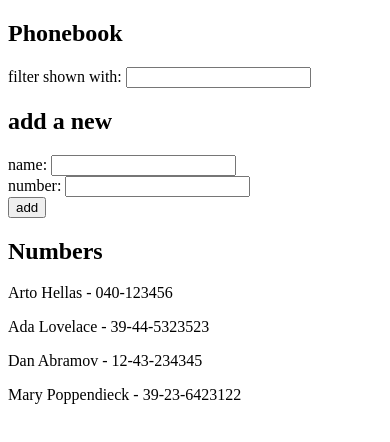
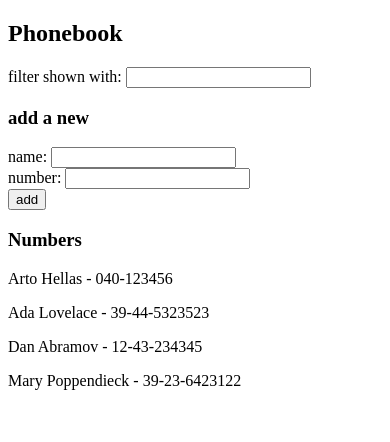
Before and after one commit to migueljpi/fullstack-open, a React (Vite) app in the folder part2/phonebook/: page / in a window 390 px wide. Shown: the top 442 px of the page. Built offline with nearby package versions, Linux system fonts and the light colour scheme.

Commit message:
2.10: The Phonebook Step 5

```diff
--- a/part2/phonebook/src/App.jsx
+++ b/part2/phonebook/src/App.jsx
@@ -35,12 +35,37 @@ const App = () => {
   return (
     <div>
       <h2>Phonebook</h2>
-      <form>
+      <Filter filter={filter} setFilter={setFilter} />
+      <h3>add a new</h3>
+      <NewEntry newName={newName} setNewName={setNewName} newNumber={newNumber} setNewNumber={setNewNumber} addEntry={addEntry} />
+      <h3>Numbers</h3>
+      <Persons persons={persons} filter={filter} />
+    </div>
+  )
+}
+
+const Persons = ({ persons, filter }) => {
+  return (
     <div>
-          filter shown with: <input value={filter} onChange={(event) => setFilter(event.target.value)}/>
+      {persons
+        .filter(person => person.name.toLowerCase().includes(filter.toLowerCase()))
+        .map(person =>
+        <Person key={person.name} person={person} />
+      )}
     </div>
-      </form>
-      <h2>add a new</h2>
+  )
+}
+
+const Person = ({ person }) => {
+  return (
+    <p key={person.name}>
+      {person.name} - {person.number}
+    </p>
+  )
+}
+
+const NewEntry = ({ newName, setNewName, newNumber, setNewNumber, addEntry }) => {
+  return (
     <form onSubmit={addEntry}>
       <div>
         name: <input value={newName} onChange={(event) => setNewName(event.target.value)} />
@@ -50,18 +75,15 @@ const App = () => {
         <button type="submit">add</button>
       </div>
     </form>
-      <h2>Numbers</h2>
-      {persons
-        .filter(person => person.name.toLowerCase().includes(filter.toLowerCase()))
-        .map(person =>
-        <p key={person.name}>
-          {person.name} - {person.number}
-        </p>
-      )}
-      {/* <div>debug name: {newName}</div>
-      <div>debug number: {newNumber}</div>
-      <div>debug filter: {filter}</div> */}
+  )
+}
+const Filter = ({ filter, setFilter }) => {
+  return (
+    <form>
+      <div>
+        filter shown with: <input value={filter} onChange={(event) => setFilter(event.target.value)}/>
       </div>
+    </form>
   )
 }
 
```
Lines whose indentation alone changed are shown as unchanged.
